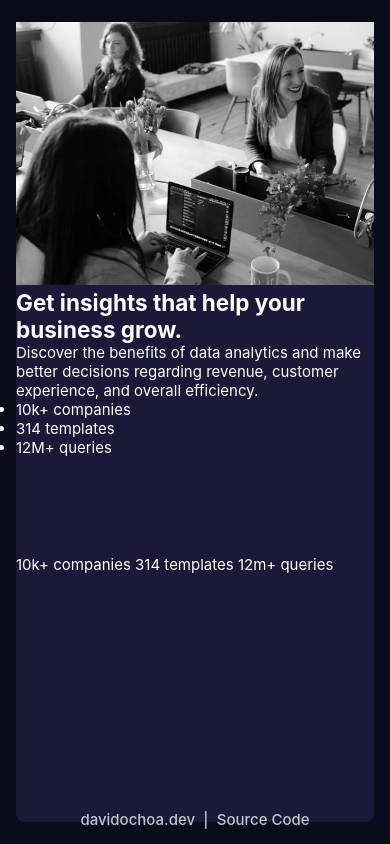
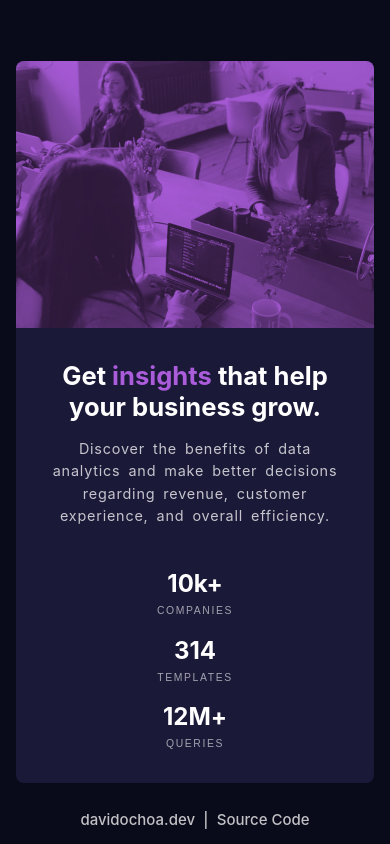
Before and after one commit to davidochoadev/stats-preview-card-component, a plain HTML site: page index.html in a window 390 px wide. Drawn offline with Linux system fonts and the light colour scheme.

Commit message:
🎨Feat: Finished mobile styling

```diff
--- a/css/style.css
+++ b/css/style.css
@@ -42,11 +42,76 @@ body {
    display: grid;
    border-radius: 0.5rem;
    max-width: 100%;
-   grid-template-rows: 1fr 1fr 1fr;
+   grid-template-rows: 1fr auto auto;
 }
-.main__picture-img {
-   width: 100%;
-}
+   /*
+      PICTURE CONTAINER
+   */
+   .main__picture {
+      background: var(--soft-violet);
+      width: 100%;
+      height: 100%;
+      border-radius: .5rem .5rem 0 0;
+   }
+
+   .main__picture-img {
+      width: 100%;
+      height: 100%;
+      mix-blend-mode: multiply;
+      opacity: .75;
+      object-fit: cover;
+      border-radius: .5rem .5rem 0 0;
+   }
+   /*
+      CONTENT CONTAINER
+   */
+   .main__content {
+      padding: 1rem 2rem;
+      text-align: center;
+   }
+   .main__title {
+      padding: 1rem 0;
+      font-size: 1.6rem;
+   }
+   .main__title--highlighted {
+      color: var(--soft-violet);
+   }
+   .main__description {
+      color: var(--slightly-transparent-white-main-paragraph);
+      line-height: 1.4rem;
+      font-size: .9rem;
+      word-spacing: .2rem;
+      letter-spacing: .05rem;
+   }
+   /*
+      STATS CONTAINER
+   */
+   .main__stats-container{
+      list-style: none;
+      display: flex;
+      flex-direction: column;
+      align-items: center;
+      padding: 1rem 2rem 1.5rem;
+      text-align: center;
+   }
+   .main__stats {
+      display: flex;
+      flex-direction: column;
+      align-items: center;
+      margin: .4em 0;
+      gap: .3em;
+      font-size: 1.5rem;
+      font-weight: 700;
+   }
+   .main__stats--description{
+      text-transform: uppercase;
+      font-size: .75rem;
+      color: var(--slightly-transparent-white-stat-headings);
+      font-family: 'Lexend Deca', sans-serif;
+      font-weight: 400;
+      font-size: 0.65rem;
+      letter-spacing: .1rem;
+   }
 /*
    FOOTER SECTION
 */
--- a/index.html
+++ b/index.html
@@ -32,6 +32,7 @@
         Discover the benefits of data analytics and make better decisions regarding revenue, customer
         experience, and overall efficiency.
       </p>
+    </section>
     <ul role="list" class="main__stats-container">
       <li role="listitem">
         <p class="main__stats">10k+
@@ -49,12 +50,6 @@
         </p>
       </li>
     </ul>
-
-    </section>
-
-    10k+ companies
-    314 templates
-    12m+ queries
   </main>
   <footer class="author__section">
     <a href="https://davidochoa.fly.dev" target="_blank" class="author__anchor">davidochoa.dev</a>
```
Lines whose indentation alone changed are shown as unchanged.
